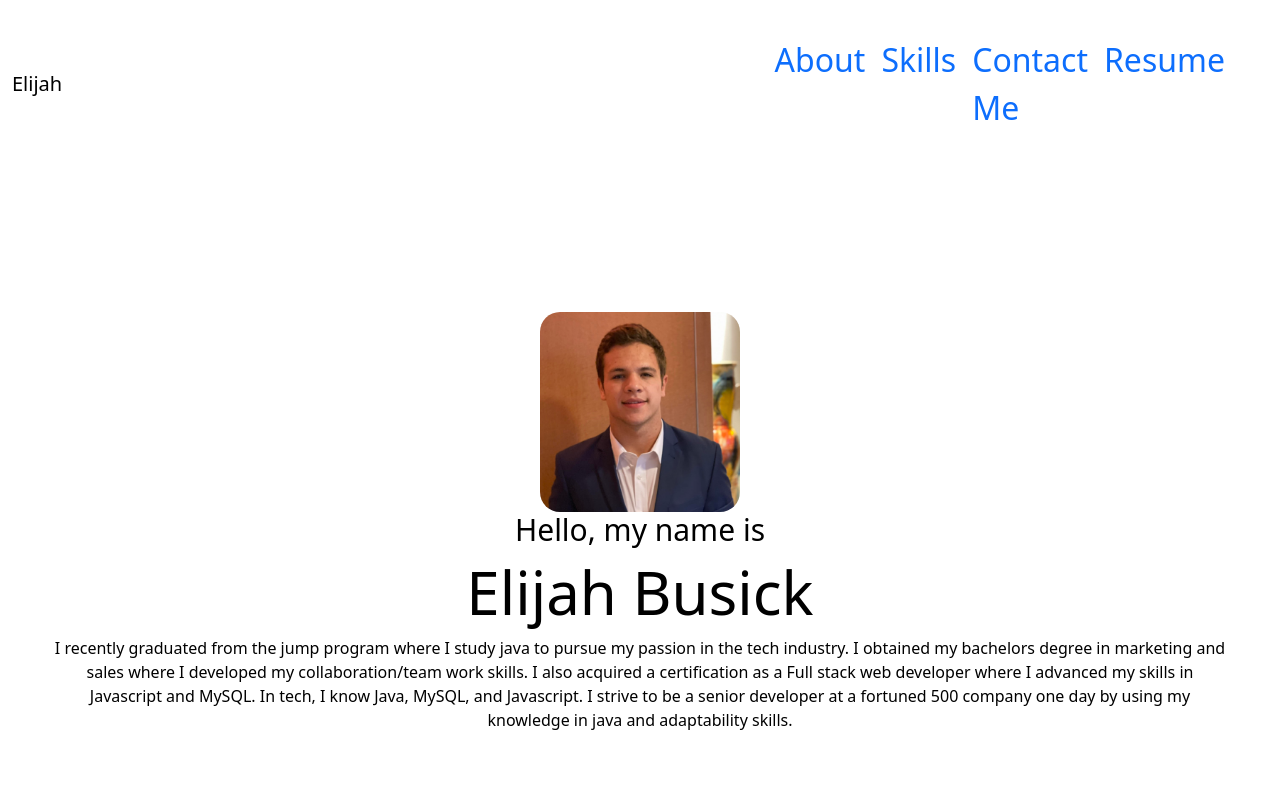
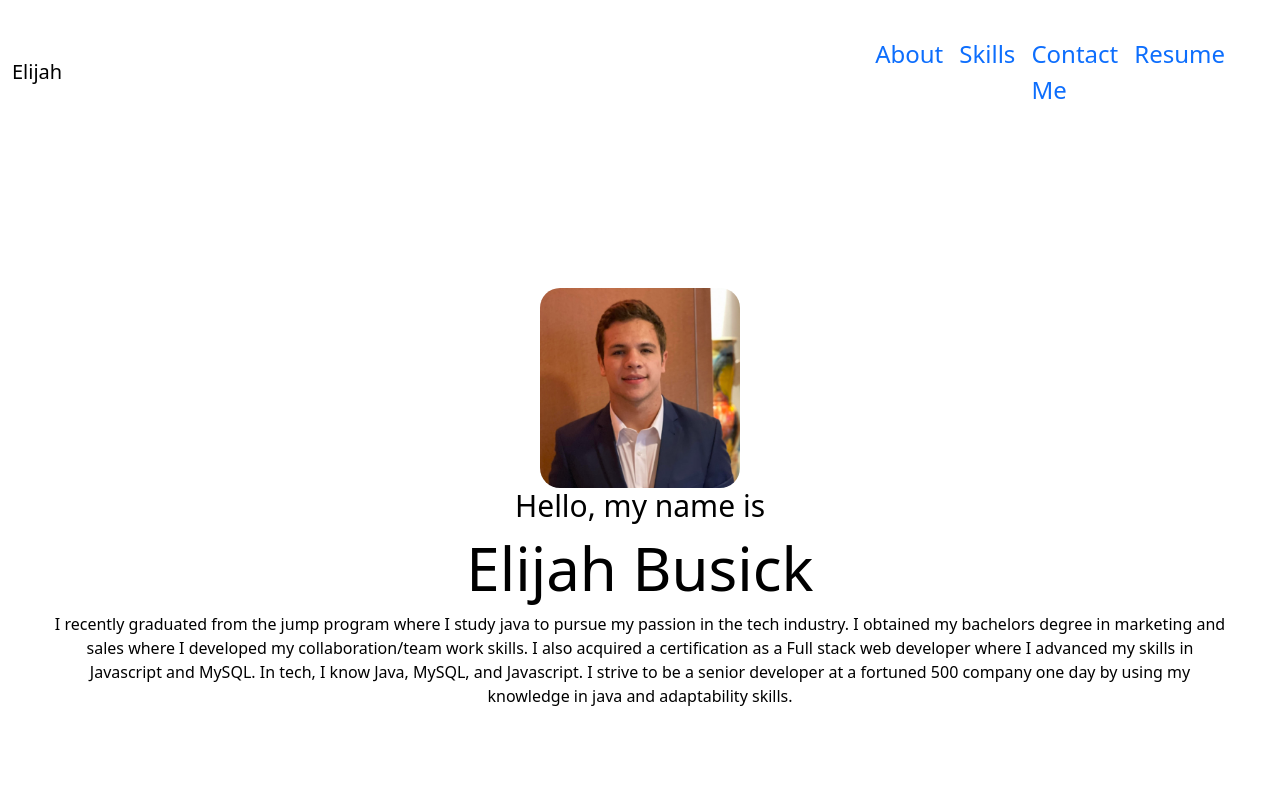
Before and after one commit to Elijahb22/the-portfolio, a React (Create React App) app: page / in a window 1280 px wide. Shown: the top 800 px of the page. Built offline with nearby package versions, Linux system fonts and the light colour scheme.

Commit message:
size Elements

```diff
--- a/src/components/Nav/nav.js
+++ b/src/components/Nav/nav.js
@@ -5,12 +5,12 @@ const nav = () => {
   return (
     <nav class="navbar navbar-expand-lg bg-body-tertiary">
         <div class="container-fluid">
-            <a class="navbar-brand" href="#">Elijah</a>
+            <a class="navbar-brand f2-1" href="#">Elijah</a>
             <button class="navbar-toggler" type="button" data-bs-toggle="collapse" data-bs-target="#navbarNav" aria-controls="navbarNav" aria-expanded="false" aria-label="Toggle navigation">
                 <span class="navbar-toggler-icon"></span>
             </button>
             <div class="nav-w" id="navbarNav">
-                <ul class="navbar-nav fs-2">
+                <ul class="navbar-nav fs-4">
                     <li class="nav-item">
                         <a class="nav-link active" aria-current="page" href="#about">About</a>
                     </li>
```
